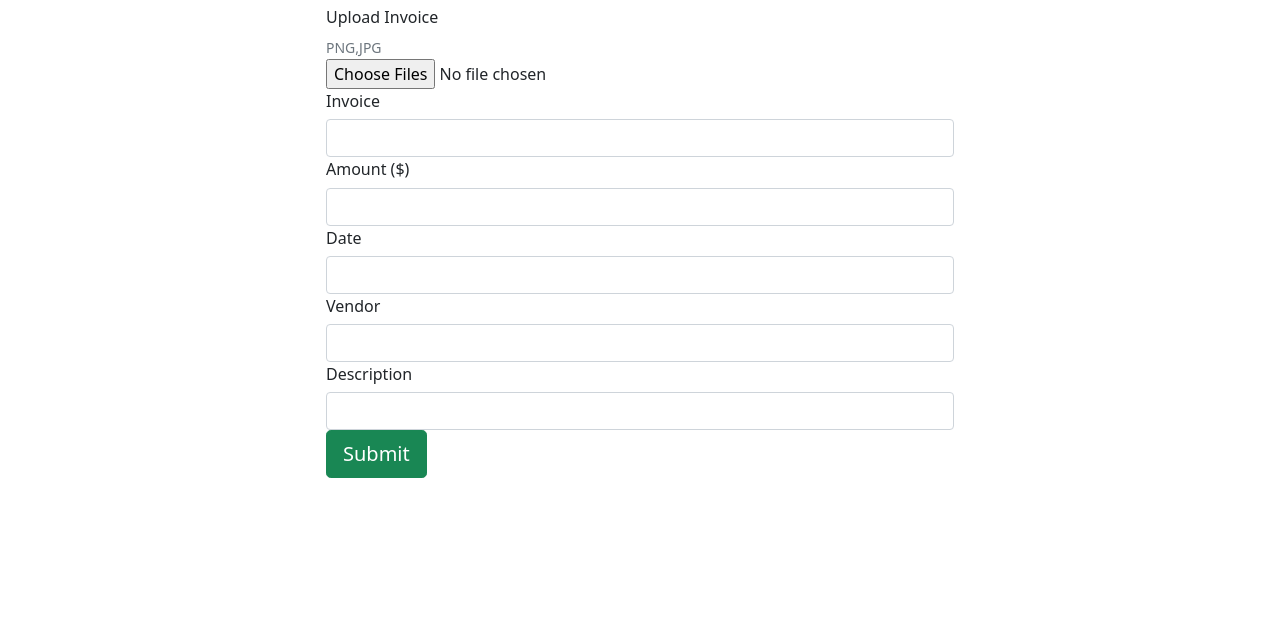
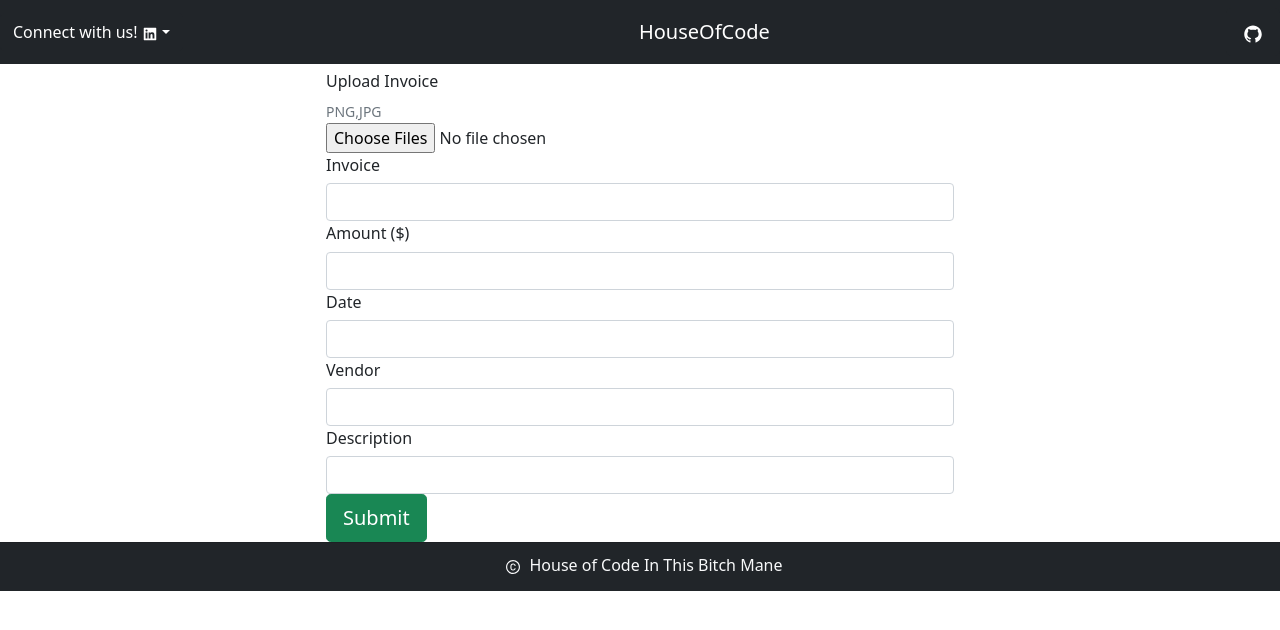
Before and after one commit to WesbertEdouard/ImageApp, a React (Create React App) app: page / in a window 1280 px wide. Shown: the top 630 px of the page. Built offline with nearby package versions, Linux system fonts and the light colour scheme.

Commit message:
Pre Backend Merger

```diff
--- a/package.json
+++ b/package.json
@@ -18,17 +18,13 @@
     "react": "^17.0.1",
     "react-bootstrap": "^1.4.3",
     "react-dom": "^17.0.1",
-<<<<<<< HEAD
+    "react-file-base64": "^1.0.3",
     "react-icons": "^4.1.0",
     "react-linkedin-sdk": "^1.0.12",
     "react-moment": "^1.1.1",
     "react-scripts": "4.0.1",
     "react-social-plugins": "^2.1.0",
-=======
-    "react-file-base64": "^1.0.3",
-    "react-scripts": "4.0.1",
     "reactstrap": "^8.9.0",
->>>>>>> 5c0f22e0378a0f177d449e71bb6fcf110e8be2cb
     "web-vitals": "^0.2.4"
   },
   "scripts": {
--- a/src/Components/footer.jsx
+++ b/src/Components/footer.jsx
@@ -1,9 +1,10 @@
 import React from 'react';
+import {AiOutlineCopyright} from 'react-icons/ai'
 
 const FooterComp = () => {
   return (
-    <div className="card-footer bg-dark text-light margin-bottom">
-      House of Code In This Bitch Mane
+    <div className="card-footer bg-dark text-light text-center">
+      <AiOutlineCopyright className="m-2"/>House of Code In This Bitch Mane
     </div>
   )
 };
--- a/src/Components/navbar-component.jsx
+++ b/src/Components/navbar-component.jsx
@@ -1,13 +1,25 @@
 import React from 'react';
+import Nav from 'react-bootstrap/Nav';
 import Navbar from 'react-bootstrap/Navbar';
+import Dropdown from 'react-bootstrap/Dropdown';
+import DropdownButton from 'react-bootstrap/DropdownButton';
+import Button from 'react-bootstrap/Button'
+import { AiFillGithub, AiFillLinkedin } from "react-icons/ai";
+
 
 const NavbarComp = () => {
     return (
         <div>
             <Navbar bg="dark" variant="dark">
+            <DropdownButton id="dropdown-basic-button" title={<span>Connect with us! <AiFillLinkedin/></span>} variant="dark">
+                <Dropdown.Item href="https://www.linkedin.com/in/wesberte">Wesbert Edouard</Dropdown.Item>
+                <Dropdown.Item href="https://www.linkedin.com/in/nicholas-estrada/">Nicholas Estrada</Dropdown.Item>
+                <Dropdown.Item href="https://www.linkedin.com/in/waleedal">Waleed Al-Sayed</Dropdown.Item>
+            </DropdownButton>
                 <Navbar.Brand className="mx-auto" href="#home">
-                HouseOfCode
+                    HouseOfCode
                 </Navbar.Brand>
+                <Button size="lg" variant="dark" href="https://github.com/WesbertEdouard/ImageApp"><AiFillGithub/></Button>
             </Navbar>
         </div>
     );
--- a/src/Upload.js
+++ b/src/Upload.js
@@ -1,6 +1,9 @@
 import React, { Component } from 'react';
 import FileBase64 from 'react-file-base64';
 import {Button,Form,FormGroup,Label,FormText,Input} from "reactstrap";
+import NavbarComp from "./Components/navbar-component.jsx";
+import FooterComp from "./Components/footer.jsx";
+
 
 // import "./upload.css";
 
@@ -102,7 +105,8 @@ class Upload extends Component {
     render() {
         const processing=this.state.confirmation;
         return (
-           <div className="row">
+            <div className="row">
+            <NavbarComp/>
                <div className="col-6 offset-3">
                     <Form onSubmit={this.handleSubmit} >
                         <FormGroup>
@@ -198,6 +202,7 @@ class Upload extends Component {
                         </Button>
                     </Form>
                 </div>
+                <FooterComp/>
            </div>
          );
     }
```
Also changed, not shown: 2 other files (tests, documents, lock files or other folders).
